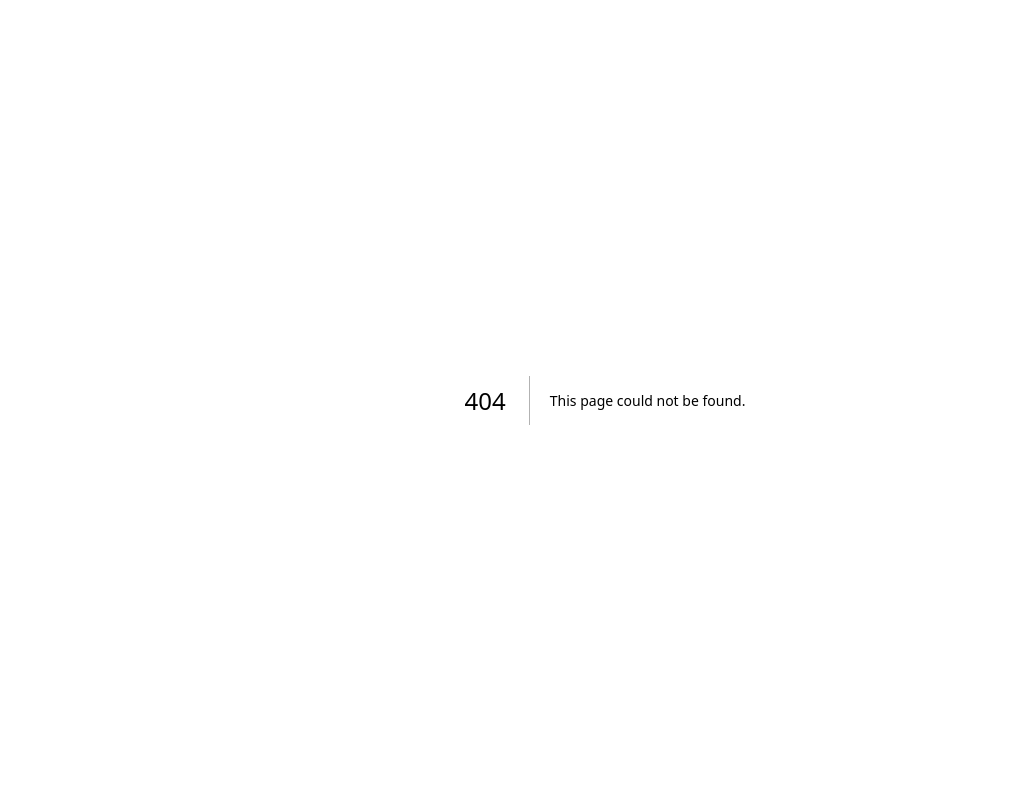
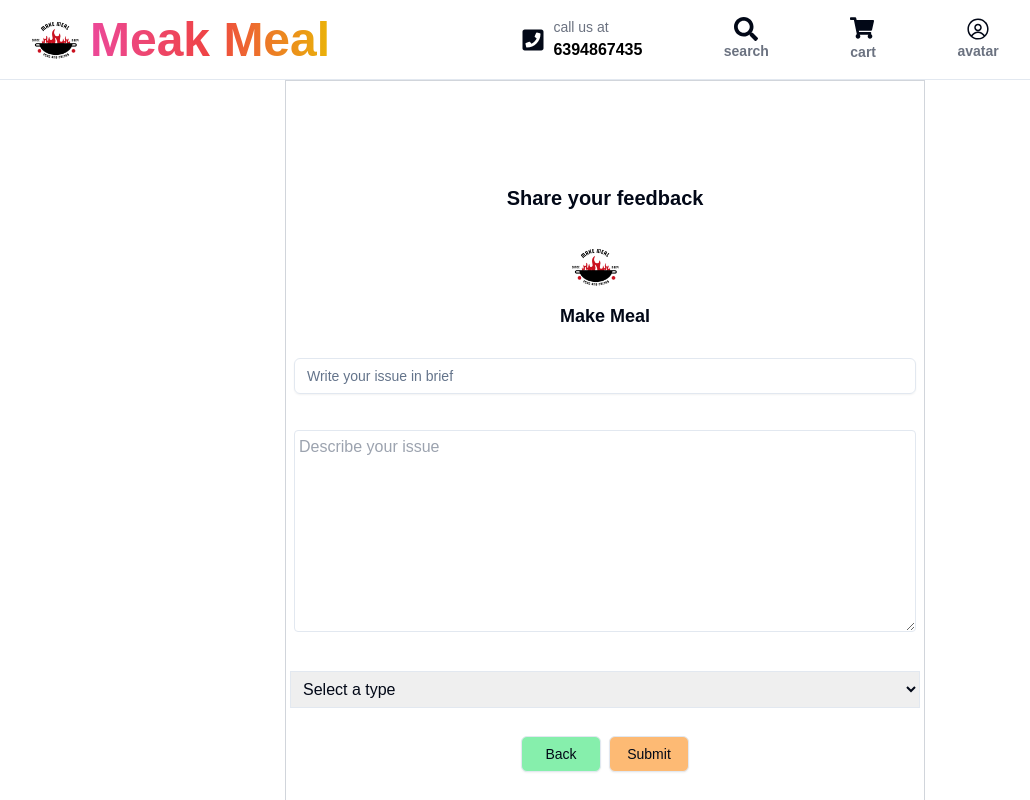
Before and after one commit to Sameercode660/MakeMeal-userFrontend, a Next.js app: page /home/complaint/1 in a window 1280 px wide. Before the commit this address had no page. Shown: the top 800 px of the page, without its empty margins (35-1065 px from the left). Built offline with nearby package versions, Linux system fonts and the light colour scheme; a web font is replaced by a local one.

Commit message:
add print bill functionality

```diff
--- /dev/null
+++ b/src/app/home/complaint/[id]/page.tsx
@@ -0,0 +1,132 @@
+'use client'
+
+import Complaint from '@/components/Complaint'
+import React, { useState } from 'react'
+import Logo from '@/app/assets/MakeMeal.png'
+import { Input } from '@/components/ui/input'
+import { Button } from '@/components/ui/button'
+import Cloading from '@/components/Cloading'
+import axios from 'axios'
+import { useRouter } from 'next/navigation'
+import { BiCool } from "react-icons/bi";
+
+function page({ params }: { params: { id: string } }) {
+
+  const { id } = params;
+  const [title, setTitle] = useState<string>('')
+  const [description, setDescription] = useState<string>('')
+  const [category, setCategory] = useState<string>('')
+  const [loading, setLoading] = useState<boolean>(false)
+  const [pop, setPop] = useState<boolean>(false)
+  const router = useRouter()
+
+  async function handleComplaint() {
+    try {
+      setLoading(true)
+
+      const data = {
+        orderId: id,
+        userId: localStorage.getItem('id'),
+        title,
+        description,
+        category
+      }
+
+      const response = await axios.post(`${process.env.NEXT_PUBLIC_HOST}/api/order/customer-complaint`, data)
+
+      setLoading(false)
+
+      console.log(response)
+
+      setPop(true)
+
+      const timeout = setTimeout(() => {
+        setPop(false)
+        router.push(`/home/placedOrder/${localStorage.getItem('id')}`)
+        clearTimeout(timeout)
+      }, 1000)
+
+
+    } catch (error) {
+      console.log(error)
+    }
+
+  }
+
+  return (
+    <>
+      <div className='w-full h-screen flex justify-center items-center'>
+      <div className='w-full sm:w-1/2 h-full border-gray-300 border flex flex-col justify-center items-center gap-5'>
+        <div>
+          <span className='text-base sm:text-xl font-semibold'>Share your feedback</span>
+        </div>
+        <div>
+          <img src={Logo.src} width={70} height={70} alt="MM" />
+          <div>
+            <span className='text-base sm:text-lg font-semibold'>Make Meal</span>
+          </div>
+        </div>
+        <div className='w-full p-2'>
+          <span>
+            <Input placeholder='Write your issue in brief' className='' value={title} onChange={(e) => {
+              setTitle(e.target.value)
+            }}></Input>
+          </span>
+        </div>
+        <div className='w-full p-2'>
+          <span className='w-full'>
+            <textarea placeholder='Describe your issue' className='border w-full rounded p-1' value={description} rows={8} onChange={(e) => {
+              setDescription(e.target.value)
+            }} ></textarea>
+          </span>
+        </div>
+        <div className='w-full p-1'>
+          <span className='w-full'>
+            <select name="" id="" className='w-full border p-2' value={category} onChange={(e) => {
+              setCategory(e.target.value)
+            }}>
+              <option value="unknown">Select a type</option>
+              <option value="quality">Quality Issue</option>
+              <option value="behaviour">Behaviour Issue</option>
+              <option value="delay">Late order</option>
+              <option value="missing">Missing Item</option>
+              <option value="wrong-order">Wrong Order</option>
+            </select>
+          </span>
+        </div>
+        <div className='flex'>
+          <div>
+            <span>
+              <Button variant={'outline'} className='w-[80px] m-1 bg-green-300'>Back</Button>
+            </span>
+          </div>
+          <div>
+            <span>
+              <Button variant={'outline'} className='w-[80px] m-1 bg-orange-300' onClick={handleComplaint}>{loading ? <Cloading width={40} hight={40} /> : "Submit"}</Button>
+            </span>
+          </div>
+        </div>
+      </div>
+    </div>
+    {
+      pop ? (
+
+        <div className='w-full h-screen bg-[rgba(0,0,0,0.1)] fixed z-50 top-0 flex justify-center items-center transition-all duration-200 ease-in-out'>
+          <div className='w-[300px] h-[200px] bg-white rounded-md flex justify-center items-center gap-2'>
+            <div>
+              <span>
+              <BiCool className='text-4xl'/>
+              </span>
+            </div>
+            <div>
+              <span className='text-lg font-semibold text-green-500'>Submitted Successfully</span>
+            </div>
+          </div>
+        </div>
+      ) : ('')
+    }
+    </>
+  )
+}
+
+export default page
--- a/src/app/home/placedOrder/[userId]/page.tsx
+++ b/src/app/home/placedOrder/[userId]/page.tsx
@@ -44,6 +44,7 @@ function page({params}: {params: {userId: string}}) {
             ): (
                 data.map((value: any) => (
                     <PlacedOrderList
+                    id={value.id}
                     key={value.id}
                     orderNumer={value.orderNumber}
                     items={value.items}
--- /dev/null
+++ b/src/components/Complaint.tsx
@@ -0,0 +1,11 @@
+import React from 'react'
+
+function Complaint() {
+  return (
+    <div>
+      This is complaint component
+    </div>
+  )
+}
+
+export default Complaint
--- a/src/components/orderComponent/PlacedOrderList.tsx
+++ b/src/components/orderComponent/PlacedOrderList.tsx
@@ -1,9 +1,16 @@
-import React from 'react'
+'use client'
 
-function PlacedOrderList({ orderNumer, items, status, amount }: any) {
-    console.log(orderNumer, items, status, amount)
+import React, { useState } from 'react'
+import { Button } from '../ui/button'
+import { useRouter } from 'next/navigation'
+
+function PlacedOrderList({id, orderNumer, items, status, amount }: any) {
+
+    const router = useRouter()
+
     return (
-        <div className='w-full sm:w-[70%] md:w-1/2 border bg-gray-200 m-2 rounded-md p-2 flex flex-col space-y-5'>
+        <>
+            <div className='w-full sm:w-[70%] md:w-1/2 border bg-gray-200 m-2 rounded-md p-2 flex flex-col space-y-5'>
             <div>
                 <span className='text-xl font-semibold'>Your Order Number: {orderNumer}</span>
             </div>
@@ -29,7 +36,15 @@ function PlacedOrderList({ orderNumer, items, status, amount }: any) {
             <div>
                 <span>Total Amount: {amount}</span>
             </div>
+            {
+                status === 'served' ? (<div>
+                    <Button variant={'outline'} onClick={() => {
+                        router.push(`/home/complaint/${id}`)
+                    }}>Feedback</Button>
+                </div>) : ('')
+            }
         </div>
+        </>
     )
 }
 
```
